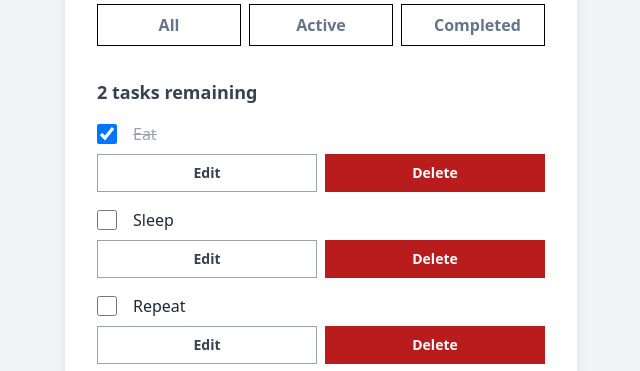
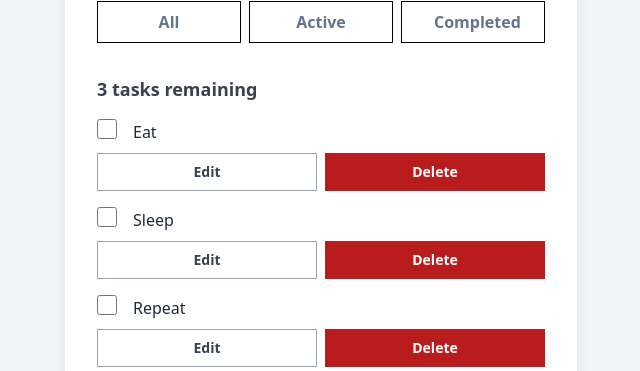
Before and after one commit to Leets-Official/6th-FE-Mission-Zero100, a React (Vite) app: page / in a window 1280 px wide. Shown: the part 327-698 px from the top of the page, without its empty margins (319-959 px from the left). Built offline with nearby package versions, Linux system fonts and the light colour scheme.

Commit message:
refactor : checkBox에 onChange를 추가해 todo로 import해와서 사용할 수 있게 함 / Eat의 default값을 false로 수정함

```diff
--- a/src/App.jsx
+++ b/src/App.jsx
@@ -6,7 +6,7 @@ import TodoList from './modules/todoList';
 
 
 const initialTasks = [
-  { id: 1, text: 'Eat', completed: true },
+  { id: 1, text: 'Eat', completed: false },
   { id: 2, text: 'Sleep', completed: false },
   { id: 3, text: 'Repeat', completed: false },
 ];
--- a/src/components/checkBox.jsx
+++ b/src/components/checkBox.jsx
@@ -1,10 +1,14 @@
 import React from 'react'
 
-const Checkbox = ({ label, name }) => {
+const Checkbox = ({ label, name, checked, onChange }) => {
   return (
     <label>
-      {'•'} {/* css파일에 disc를 설정했는데 작동이 안 돼서 그냥 여기 작성함 ㅠ */}
-      <input type='checkbox' name={name} />
+      <input
+      type='checkbox'
+      name={name}
+      checked = {checked}
+      onChange={onChange}
+      className="h-5 w-5 rounded-none border-gray-400 text-slate-800 focus:ring-slate-700"/>
       {label}
     </label>
   )
--- a/src/modules/todo.jsx
+++ b/src/modules/todo.jsx
@@ -1,15 +1,13 @@
 import React from 'react';
+import Checkbox from '../components/checkBox';
 
 function Todo({ task, onToggle, onDelete }) {
   return (
     <li className="mb-4">
-
       <div className="flex items-center mb-2">
-        <input
-          type="checkbox"
-          className="h-5 w-5 rounded-none border-gray-400 text-slate-800 focus:ring-slate-700"
+        <Checkbox
           checked={task.completed}
-          onChange={() => onToggle(task.id)}  />
+          onChange={()=>onToggle}/>
         <span className={`ml-4 font-medium ${task.completed ? 'line-through text-gray-400' : 'text-slate-800'}`}>
           {task.text}
         </span>
```
